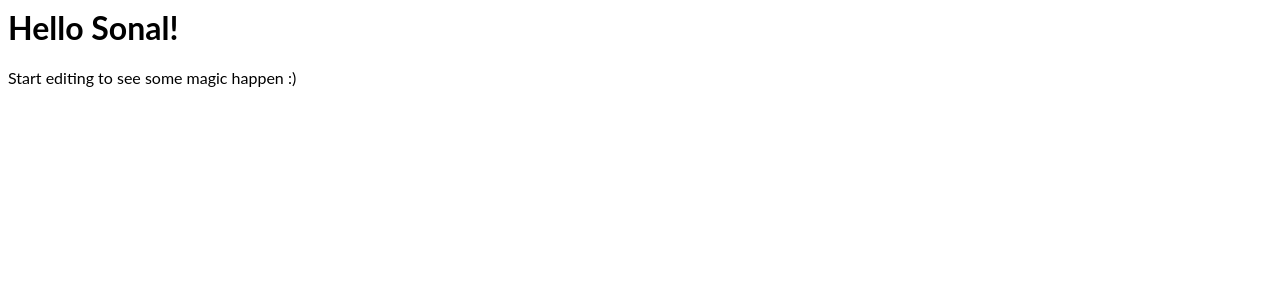
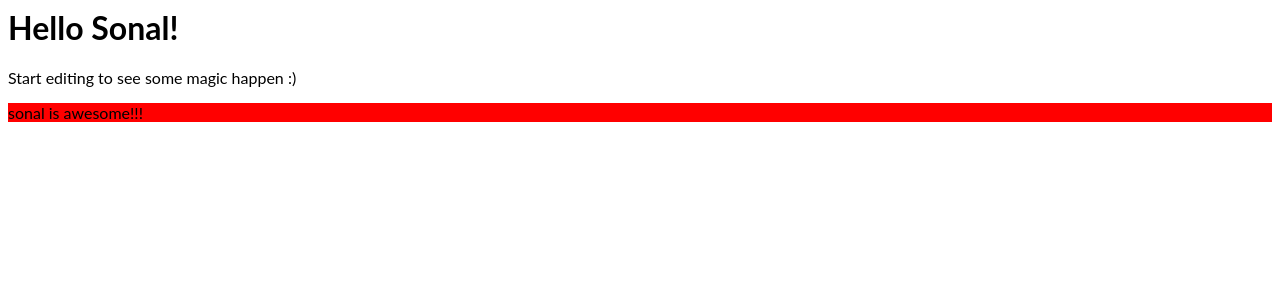
Before and after one commit to sonalghatiya/angular-study-sonal, an Angular app: page / in a window 1280 px wide. Shown: the top 300 px of the page. Built offline with nearby package versions, Linux system fonts and the light colour scheme.

Commit message:
2 files modified, 3 added

```diff
--- a/src/app/app.component.html
+++ b/src/app/app.component.html
@@ -2,3 +2,4 @@
 <p>
   Start editing to see some magic happen :)
 </p>
+<app-sonal> </app-sonal>
--- a/src/app/app.module.ts
+++ b/src/app/app.module.ts
@@ -4,10 +4,11 @@ import { FormsModule } from '@angular/forms';
 
 import { AppComponent } from './app.component';
 import { HelloComponent } from './hello.component';
+import { SonalComponent } from './sonal/sonal.component';
 
 @NgModule({
   imports:      [ BrowserModule, FormsModule ],
-  declarations: [ AppComponent, HelloComponent ],
+  declarations: [ AppComponent, HelloComponent, SonalComponent ],
   bootstrap:    [ AppComponent ]
 })
 export class AppModule { }
--- /dev/null
+++ b/src/app/sonal/sonal.component.css
@@ -0,0 +1,4 @@
+p {
+  font-family: Lato;
+  background-color: red;
+}
--- /dev/null
+++ b/src/app/sonal/sonal.component.html
@@ -0,0 +1,3 @@
+<p>
+sonal is awesome!!!
+</p>
--- /dev/null
+++ b/src/app/sonal/sonal.component.ts
@@ -0,0 +1,15 @@
+import { Component, OnInit } from '@angular/core';
+
+@Component({
+  selector: 'app-sonal',
+  templateUrl: './sonal.component.html',
+  styleUrls: ['./sonal.component.css']
+})
+export class SonalComponent implements OnInit {
+
+  constructor() { }
+
+  ngOnInit() {
+  }
+
+}
```
